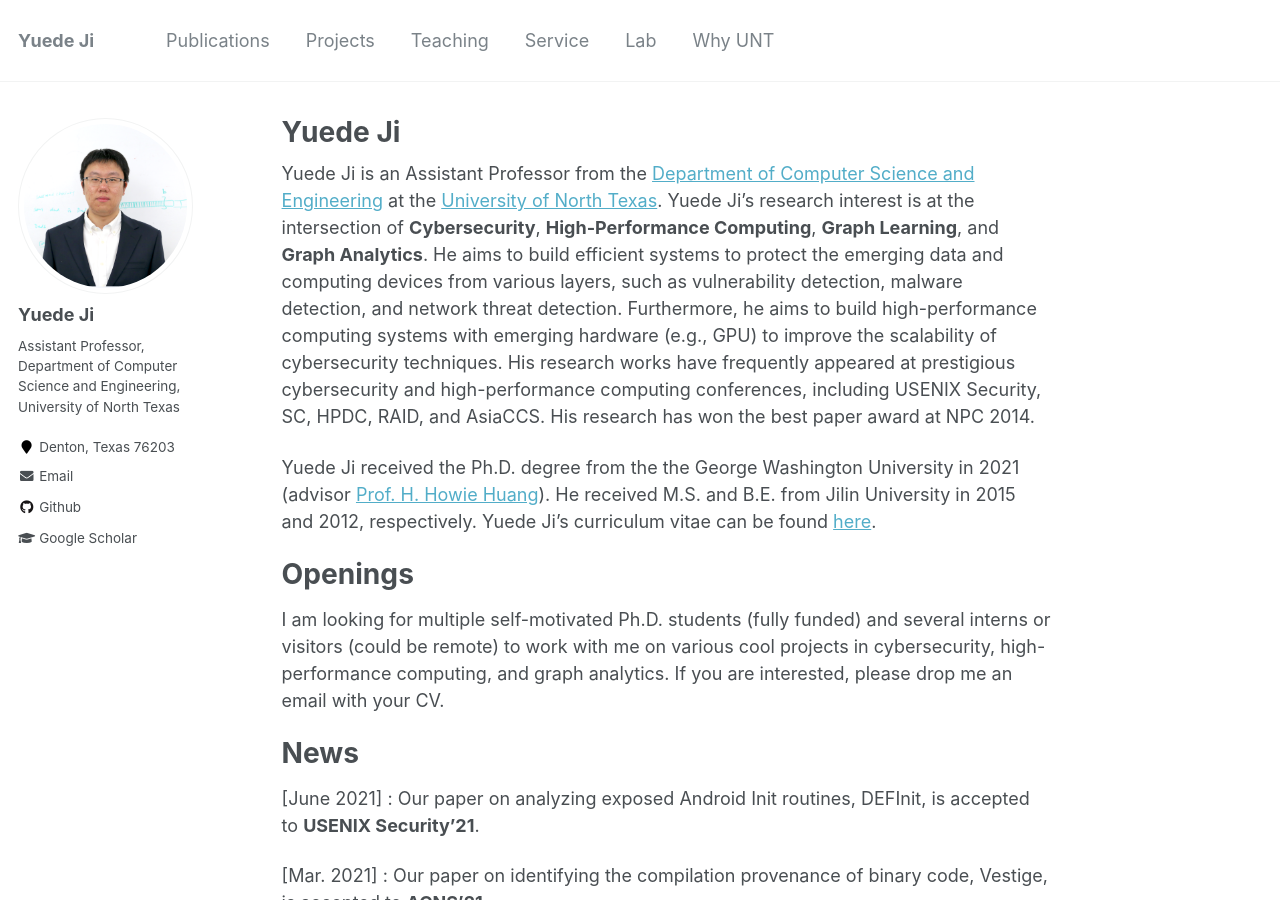
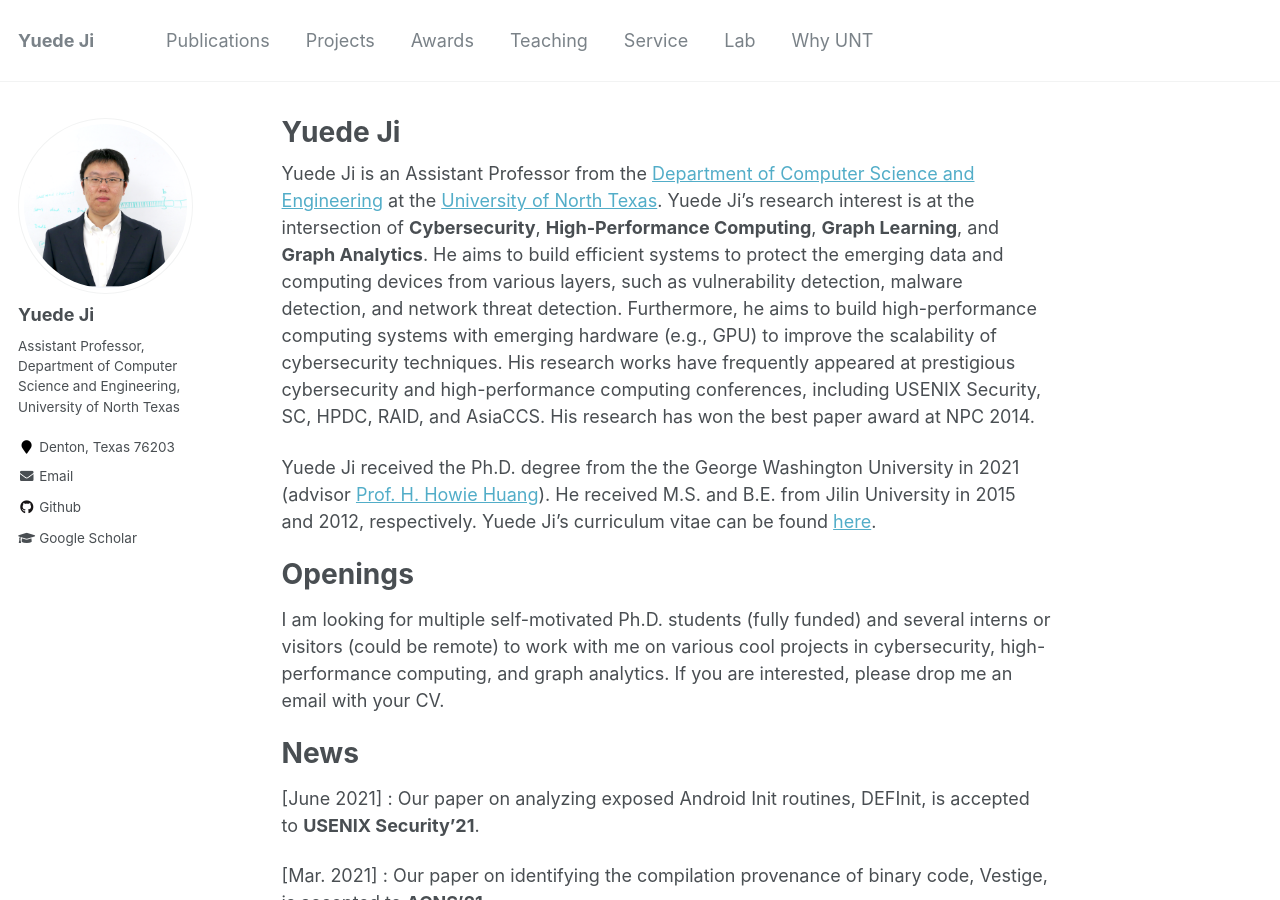
Before and after one commit to yuede/yuede.github.io, a Jekyll site: the page built from _pages/about.md, in a window 1280 px wide and 900 px high. Built offline with Jekyll 4.4.1, drawn with Linux system fonts in a browser that asks for light colours.

Commit message:
add awards

```diff
--- a/_data/navigation.yml
+++ b/_data/navigation.yml
@@ -5,6 +5,9 @@ main:
 
   - title: "Projects"
     url: /projects/
+
+  - title: "Awards"
+    url: /award/
 
   - title: "Teaching"
     url: /teaching/
```
